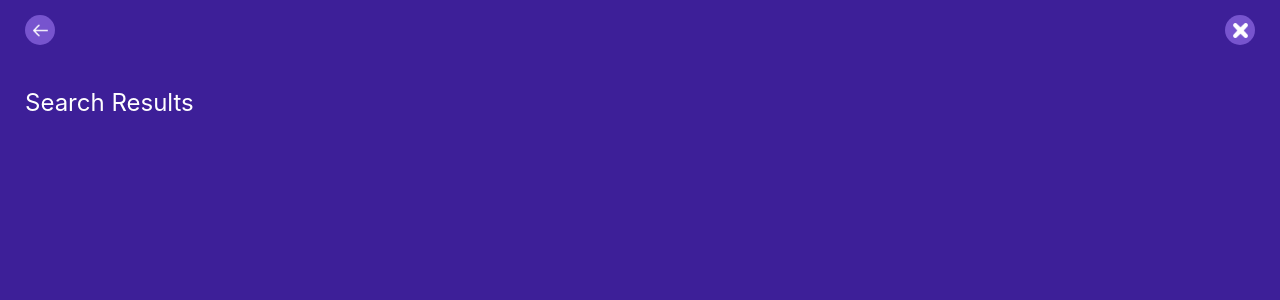
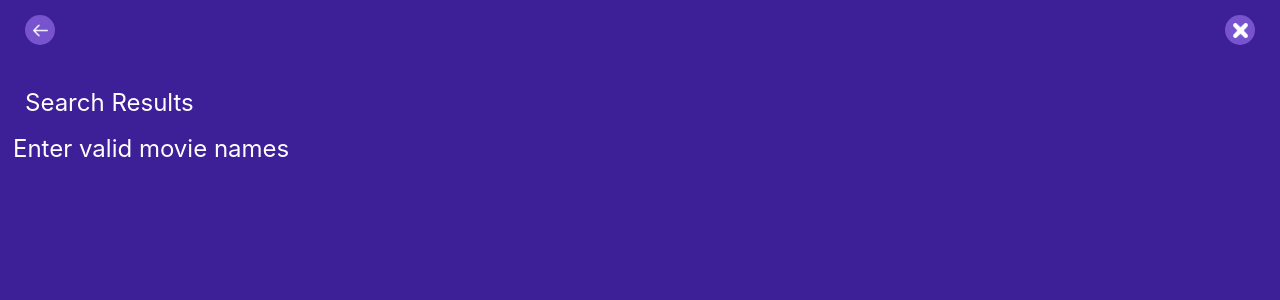
Before and after one commit to ritik1jain/intern-task, a React (Create React App) app: page /search-result in a window 1280 px wide. Shown: the top 300 px of the page. Built offline with nearby package versions, Linux system fonts and the light colour scheme.

Commit message:
ready to deploy

```diff
--- a/src/components/search-results/SearchResults.js
+++ b/src/components/search-results/SearchResults.js
@@ -15,7 +15,7 @@ console.log(item_list);
             <h1>Search Results</h1>
             <div className="col-12">
                 <div className="search-results">
-                 {item_list ? item_list : <h1>Enter valid movie names</h1>}
+                 {item_list.length > 0 ? item_list : <h1>Enter valid movie names</h1>}
                 </div>
             </div>
 
--- a/src/components/search/Keyboardalpha.js
+++ b/src/components/search/Keyboardalpha.js
@@ -62,7 +62,7 @@ const [flag, setFlag] = useState(false);
 
             <div className="key-board-row">
                 <span className="space-clear"><button onClick={(e) => props.onChange({...props.state, keyword: props.state.keyword + ' '})}>SPACE</button></span>
-                <span className="space-clear"><button onClick={(e) => props.onChange({...props.state, keyword: ''})}>CLEAR</button></span>
+                <span className="space-clear"><button onClick={(e) => props.onChange({...props.state, keyword: '', info:[]})}>CLEAR</button></span>
                 <span className="search-btn"><button onClick={call}
                                                             >SEARCH</button></span>
                         </div>
--- a/src/components/search/Keyboardno.js
+++ b/src/components/search/Keyboardno.js
@@ -53,7 +53,7 @@ const Keyboardno = (props) => {
 
             <div className="key-board-row">
                 <span className="space-clear"><button onClick={(e) => props.onChange({...props.state, keyword: props.state.keyword + ' '})}>SPACE</button></span>
-                <span className="space-clear"><button onClick={(e) => props.onChange({...props.state, keyword:''})}>CLEAR</button></span>
+                <span className="space-clear"><button onClick={(e) => props.onChange({...props.state, keyword:'',info:[]})}>CLEAR</button></span>
                 <span className="search-btn"><button onClick={call}>SEARCH</button></span>
             </div>
 
```
